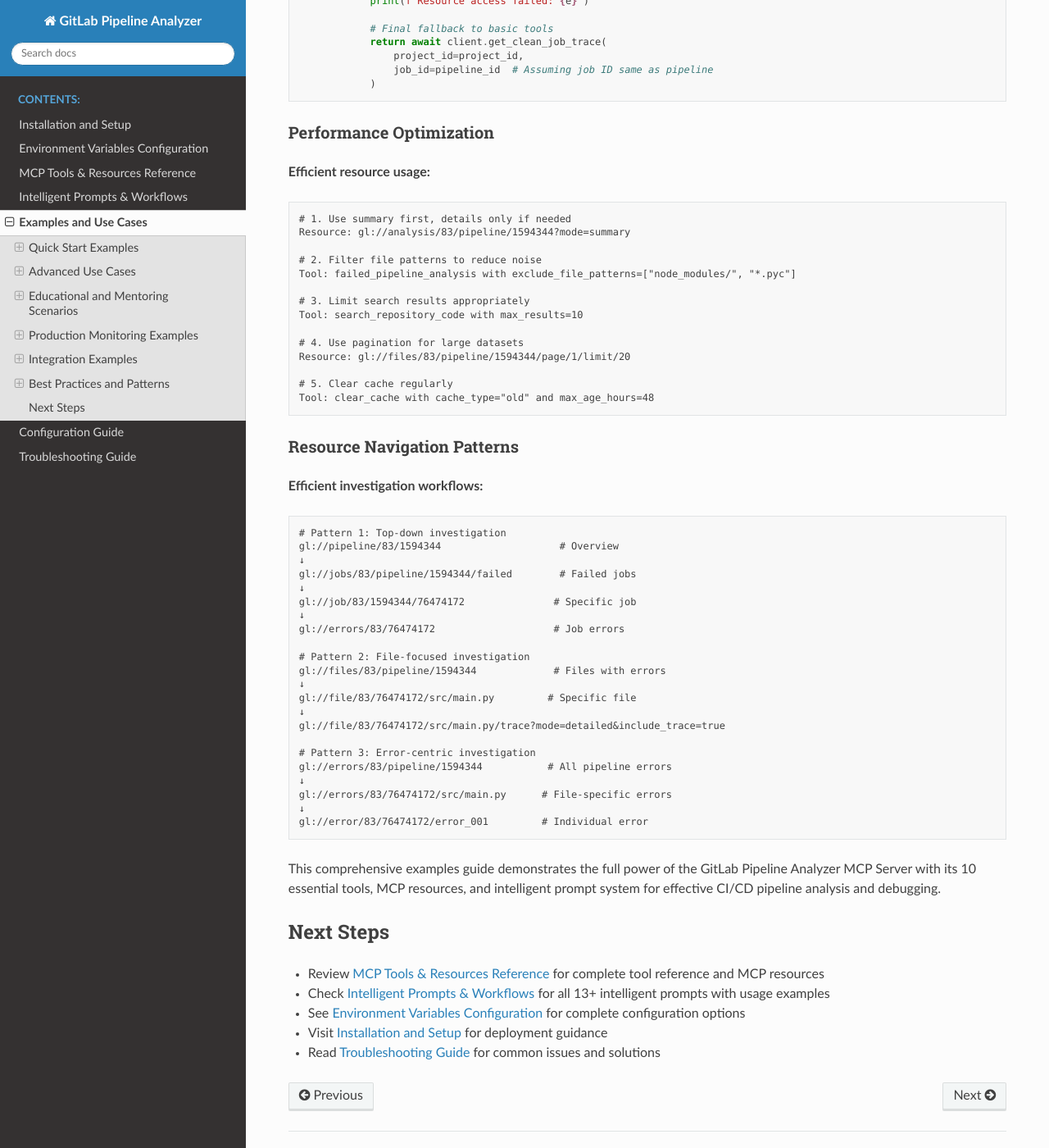
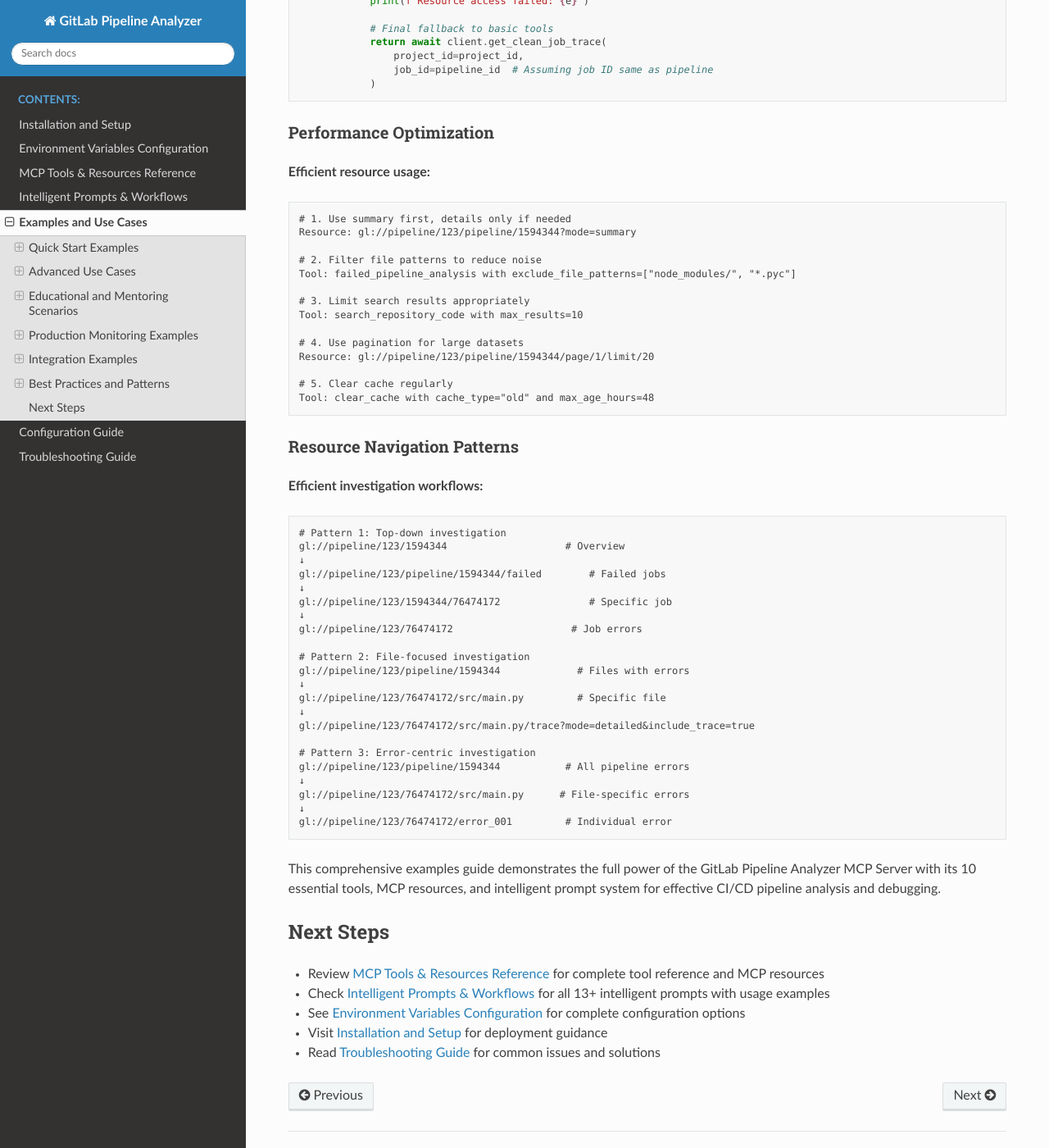
Before and after one commit to OraCool/gitlab-pipeline-analyzer, a Sphinx documentation site: the page built from docs/examples.rst, in a window 1280 px wide and 1400 px high, scrolled down 11343 px. Shown: the whole window at 82% size. Built offline with Sphinx 7.4.7 and the Read the Docs theme 3.1.0, drawn with Linux system fonts in a browser that asks for light colours; some of the changed text lies outside the part shown.

Commit message:
Update project_id references from 83 to 123 across multiple files
- Changed project_id in documentation and examples for consistency.
- Updated project_id in cache management tools and resource access tools.
- Modified test cases to reflect the new project_id.
- Ensured all relevant functions and methods utilize the updated project_id.

```diff
--- a/docs/examples.rst
+++ b/docs/examples.rst
@@ -13,19 +13,19 @@
 Failed Pipeline Investigation
 ~~~~~~~~~~~~~~~~~~~~~~~~~~~~~
 
-**Scenario:** Pipeline #1594344 in project 83 failed. You need a complete analysis.
+**Scenario:** Pipeline #1594344 in project 123 failed. You need a complete analysis.
 
 **Using the failed_pipeline_analysis tool:**
 
 .. code-block:: text
 
-    User: "Pipeline 1594344 in project 83 failed. What went wrong?"
+    User: "Pipeline 1594344 in project 123 failed. What went wrong?"
 
     Assistant: "I'll analyze this failed pipeline comprehensively for you."
 
     # Tool call: failed_pipeline_analysis
     {
-        "project_id": "83",
+        "project_id": "123",
         "pipeline_id": 1594344,
         "store_in_db": true
     }
@@ -40,13 +40,13 @@
 .. code-block:: text
 
     # Access failed jobs directly
-    Resource: gl://jobs/83/pipeline/1594344/failed
+    Resource: gl://pipeline/123/pipeline/1594344/failed
 
     # Get specific error analysis
-    Resource: gl://errors/83/pipeline/1594344
+    Resource: gl://pipeline/123/pipeline/1594344
 
     # Examine specific file errors
-    Resource: gl://errors/83/76474172/src/main.py
+    Resource: gl://pipeline/123/76474172/src/main.py
 
 Search Repository for Solutions
 ~~~~~~~~~~~~~~~~~~~~~~~~~~~~~~~
@@ -60,7 +60,7 @@
     # Search for specific function or import
     Tool: search_repository_code
     {
-        "project_id": "83",
+        "project_id": "123",
         "search_keywords": "import pandas",
         "extension_filter": "py",
         "max_results": 10
@@ -80,7 +80,7 @@
 
     Tool: get_clean_job_trace
     {
-        "project_id": "83",
+        "project_id": "123",
         "job_id": 76474172,
         "save_to_file": true,
         "output_format": "text"
@@ -134,25 +134,25 @@
 .. code-block:: text
 
     # 1. Start with pipeline overview
-    Resource: gl://pipeline/83/1594344
+    Resource: gl://pipeline/123/1594344
 
     # 2. Get failed jobs list
-    Resource: gl://jobs/83/pipeline/1594344/failed
+    Resource: gl://pipeline/123/pipeline/1594344/failed
 
     # 3. Analyze specific job
-    Resource: gl://job/83/1594344/76474172
+    Resource: gl://pipeline/123/1594344/76474172
 
     # 4. Check files with errors
-    Resource: gl://files/83/pipeline/1594344
+    Resource: gl://pipeline/123/pipeline/1594344
 
     # 5. Examine specific file
-    Resource: gl://file/83/76474172/src/main.py
+    Resource: gl://pipeline/123/76474172/src/main.py
 
     # 6. Get error details with trace
-    Resource: gl://file/83/76474172/src/main.py/trace?mode=detailed&include_trace=true
+    Resource: gl://pipeline/123/76474172/src/main.py/trace?mode=detailed&include_trace=true
 
     # 7. Pipeline-wide error analysis
-    Resource: gl://errors/83/pipeline/1594344
+    Resource: gl://pipeline/123/pipeline/1594344
 
 Repository Investigation Workflow
 ~~~~~~~~~~~~~~~~~~~~~~~~~~~~~~~~~
@@ -164,7 +164,7 @@
     # 1. Search for error-related code
     Tool: search_repository_code
     {
-        "project_id": "83",
+        "project_id": "123",
         "search_keywords": "import tensorflow",
         "path_filter": "src/*",
         "output_format": "json"
@@ -173,7 +173,7 @@
     # 2. Check commit history for recent changes
     Tool: search_repository_commits
     {
-        "project_id": "83",
+        "project_id": "123",
         "search_keywords": "fix import",
         "max_results": 15,
         "output_format": "json"
@@ -182,7 +182,7 @@
     # 3. Find recent dependency changes
     Tool: search_repository_code
     {
-        "project_id": "83",
+        "project_id": "123",
         "search_keywords": "requirements",
         "filename_filter": "*.txt"
     }
@@ -212,7 +212,7 @@
     # 4. Clear specific pipeline data
     Tool: clear_pipeline_cache
     {
-        "project_id": "83",
+        "project_id": "123",
         "pipeline_id": 1594344
     }
 
@@ -224,17 +224,17 @@
 .. code-block:: text
 
     # 1. Get job-specific errors
-    Resource: gl://errors/83/76474172
+    Resource: gl://pipeline/123/76474172
 
     # 2. Filter by specific file
-    Resource: gl://errors/83/76474172/tests/test_main.py
+    Resource: gl://pipeline/123/76474172/tests/test_main.py
 
     # 3. Get individual error details
-    Resource: gl://error/83/76474172/error_001
+    Resource: gl://pipeline/123/76474172/error_001
 
     # 4. Analysis with different modes
-    Resource: gl://analysis/83/job/76474172?mode=detailed
-    Resource: gl://analysis/83/job/76474172?mode=summary
+    Resource: gl://pipeline/123/job/76474172?mode=detailed
+    Resource: gl://pipeline/123/job/76474172?mode=summary
 
 Educational and Mentoring Scenarios
 -----------------------------------
@@ -467,13 +467,13 @@
 .. code-block:: text
 
     # Quick pipeline analysis
-    "Analyze failed pipeline 1594344 in project 83"
+    "Analyze failed pipeline 1594344 in project 123"
 
     # Resource-based investigation
-    "Show me errors from gl://errors/83/pipeline/1594344"
+    "Show me errors from gl://errors/123/pipeline/1594344"
 
     # Repository investigation
-    "Search for 'async def process' in project 83 Python files"
+    "Search for 'async def process' in project 123 Python files"
 
     # Cache management
     "Check cache health and clean old data"
@@ -625,7 +625,7 @@
 .. code-block:: text
 
     # 1. Use summary first, details only if needed
-    Resource: gl://analysis/83/pipeline/1594344?mode=summary
+    Resource: gl://pipeline/123/pipeline/1594344?mode=summary
 
     # 2. Filter file patterns to reduce noise
     Tool: failed_pipeline_analysis with exclude_file_patterns=["node_modules/", "*.pyc"]
@@ -634,7 +634,7 @@
     Tool: search_repository_code with max_results=10
 
     # 4. Use pagination for large datasets
-    Resource: gl://files/83/pipeline/1594344/page/1/limit/20
+    Resource: gl://pipeline/123/pipeline/1594344/page/1/limit/20
 
     # 5. Clear cache regularly
     Tool: clear_cache with cache_type="old" and max_age_hours=48
@@ -647,27 +647,27 @@
 .. code-block:: text
 
     # Pattern 1: Top-down investigation
-    gl://pipeline/83/1594344                    # Overview
+    gl://pipeline/123/1594344                    # Overview
     ↓
-    gl://jobs/83/pipeline/1594344/failed        # Failed jobs
+    gl://pipeline/123/pipeline/1594344/failed        # Failed jobs
     ↓
-    gl://job/83/1594344/76474172               # Specific job
+    gl://pipeline/123/1594344/76474172               # Specific job
     ↓
-    gl://errors/83/76474172                    # Job errors
+    gl://pipeline/123/76474172                    # Job errors
 
     # Pattern 2: File-focused investigation
-    gl://files/83/pipeline/1594344             # Files with errors
+    gl://pipeline/123/pipeline/1594344             # Files with errors
     ↓
-    gl://file/83/76474172/src/main.py         # Specific file
+    gl://pipeline/123/76474172/src/main.py         # Specific file
     ↓
-    gl://file/83/76474172/src/main.py/trace?mode=detailed&include_trace=true
+    gl://pipeline/123/76474172/src/main.py/trace?mode=detailed&include_trace=true
 
     # Pattern 3: Error-centric investigation
-    gl://errors/83/pipeline/1594344           # All pipeline errors
+    gl://pipeline/123/pipeline/1594344           # All pipeline errors
     ↓
-    gl://errors/83/76474172/src/main.py      # File-specific errors
+    gl://pipeline/123/76474172/src/main.py      # File-specific errors
     ↓
-    gl://error/83/76474172/error_001         # Individual error
+    gl://pipeline/123/76474172/error_001         # Individual error
 
 This comprehensive examples guide demonstrates the full power of the GitLab Pipeline Analyzer MCP Server with its 10 essential tools, MCP resources, and intelligent prompt system for effective CI/CD pipeline analysis and debugging.
 
```
Also changed, not shown: CHANGELOG.md (+2 -2 lines), README.md (+8 -8 lines), docs/tools_and_resources.rst (+8 -8 lines), .github/prompts/publish-mcp.prompt.md, 11 other files.
